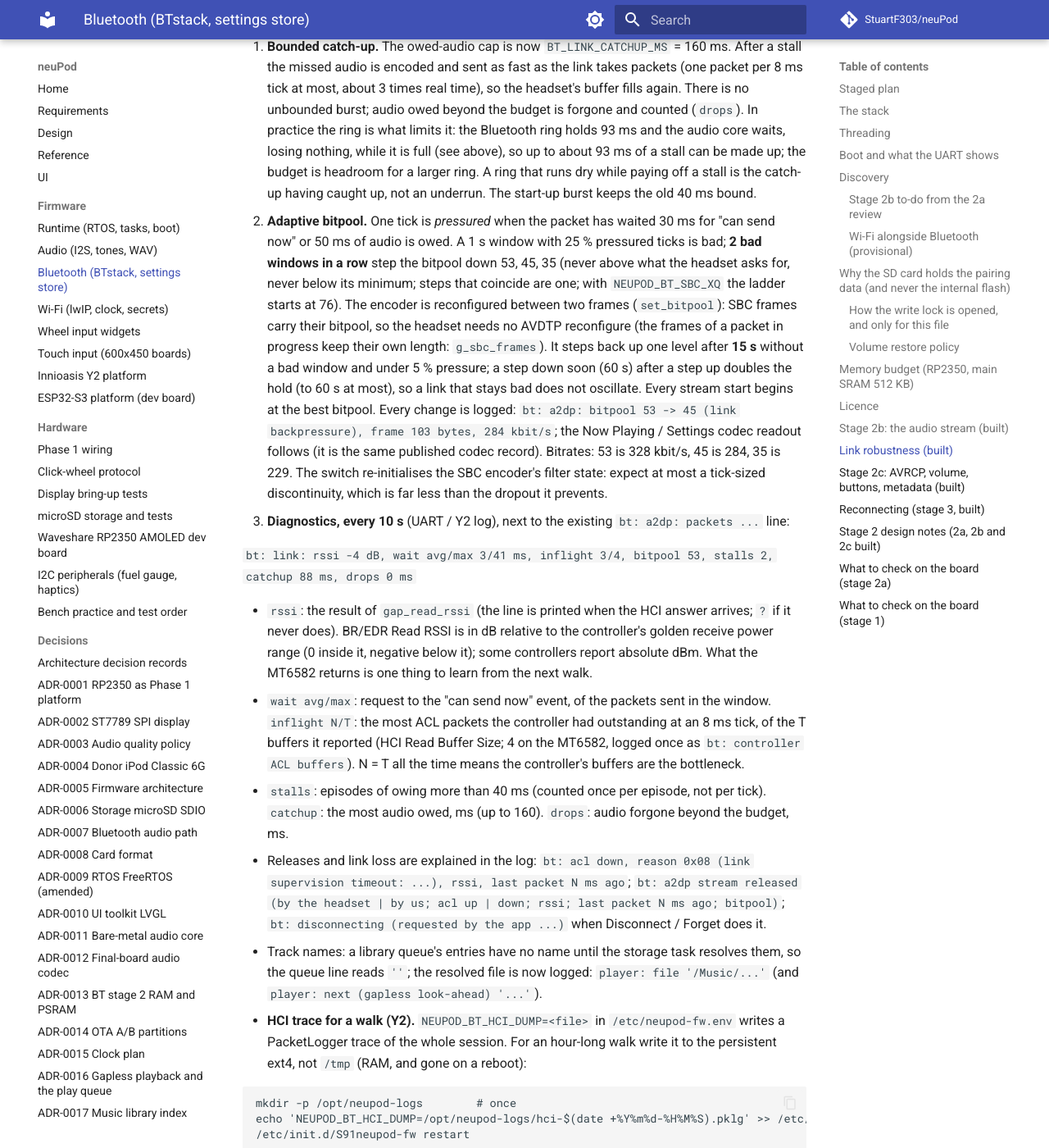
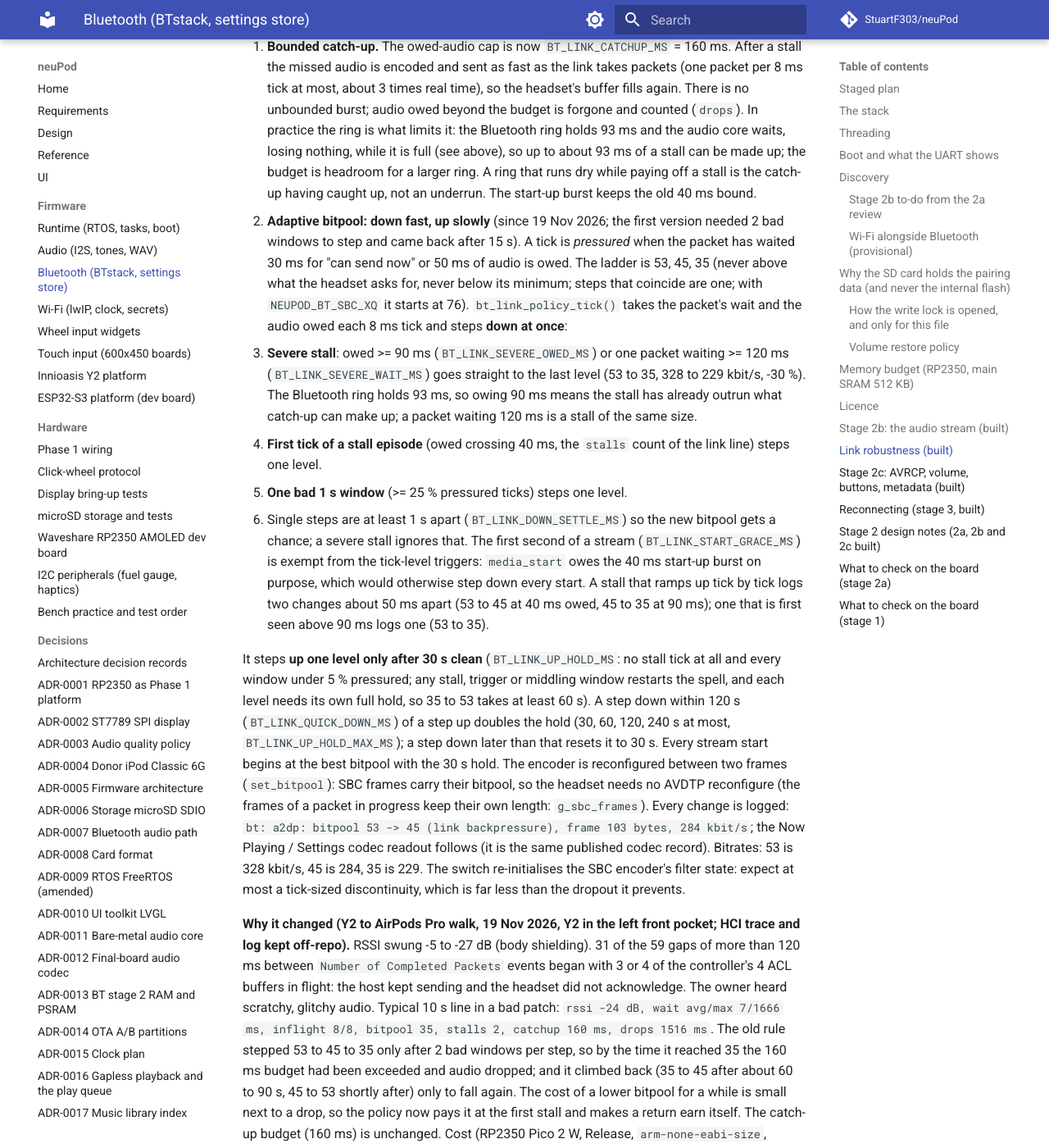
Before and after one commit to StuartF303/neuPod, an MkDocs documentation site: the page built from docs/bluetooth.md, in a window 1280 px wide and 1400 px high, scrolled down 18425 px. Shown: the whole window at 82% size. Built offline with MkDocs 1.6.1 and Material for MkDocs 9.7.7, drawn with Linux system fonts in a browser that asks for light colours; comment, search, counter and statistics services are not loaded; some of the changed text lies outside the part shown.

Commit message:
docs: bitpool policy (down fast, up slowly), 19 Nov walk evidence, bench walk step
Co-Authored-By: Claude Opus 5.5 <noreply@anthropic.com>
Claude-Session: https://claude.ai/code/session_01NfmAnVDjnzfgW3yKGmiHZv

```diff
--- a/docs/bluetooth.md
+++ b/docs/bluetooth.md
@@ -388,11 +388,25 @@ The rings add nothing (shared store). The stack of BTstack's worker (6 KB) now a
 1. **Bounded catch-up.** The owed-audio cap is now `BT_LINK_CATCHUP_MS` = 160 ms. After a stall the missed audio is encoded and sent as fast as the link takes packets (one packet per 8 ms tick at most, about 3 times real time), so the headset's buffer fills
    again. There is no unbounded burst; audio owed beyond the budget is forgone and counted (`drops`). In practice the ring is what limits it: the Bluetooth ring holds 93 ms and the audio core waits, losing nothing, while it is full (see above), so up to
    about 93 ms of a stall can be made up; the budget is headroom for a larger ring. A ring that runs dry while paying off a stall is the catch-up having caught up, not an underrun. The start-up burst keeps the old 40 ms bound.
-2. **Adaptive bitpool.** One tick is *pressured* when the packet has waited 30 ms for "can send now" or 50 ms of audio is owed. A 1 s window with 25 % pressured ticks is bad; **2 bad windows in a row** step the bitpool down 53, 45, 35 (never above what the headset
-   asks for, never below its minimum; steps that coincide are one; with `NEUPOD_BT_SBC_XQ` the ladder starts at 76). The encoder is reconfigured between two frames (`set_bitpool`): SBC frames carry their bitpool, so the headset needs no AVDTP reconfigure
-   (the frames of a packet in progress keep their own length: `g_sbc_frames`). It steps back up one level after **15 s** without a bad window and under 5 % pressure; a step down soon (60 s) after a step up doubles the hold (to 60 s at most), so a link that stays
-   bad does not oscillate. Every stream start begins at the best bitpool. Every change is logged: `bt: a2dp: bitpool 53 -> 45 (link backpressure), frame 103 bytes, 284 kbit/s`; the Now Playing / Settings codec readout follows (it is the same published codec record). Bitrates:
+2. **Adaptive bitpool: down fast, up slowly** (since 19 Nov 2026; the first version needed 2 bad windows to step and came back after 15 s). A tick is *pressured* when the packet has waited 30 ms for "can send now" or 50 ms of audio is owed. The ladder is 53, 45, 35 (never above what
+   the headset asks for, never below its minimum; steps that coincide are one; with `NEUPOD_BT_SBC_XQ` it starts at 76). `bt_link_policy_tick()` takes the packet's wait and the audio owed each 8 ms tick and steps **down at once**:
+   * **Severe stall**: owed >= 90 ms (`BT_LINK_SEVERE_OWED_MS`) or one packet waiting >= 120 ms (`BT_LINK_SEVERE_WAIT_MS`) goes straight to the last level (53 to 35, 328 to 229 kbit/s, -30 %). The Bluetooth ring holds 93 ms, so owing 90 ms means the stall has already outrun
+     what catch-up can make up; a packet waiting 120 ms is a stall of the same size.
+   * **First tick of a stall episode** (owed crossing 40 ms, the `stalls` count of the link line) steps one level.
+   * **One bad 1 s window** (>= 25 % pressured ticks) steps one level.
+   * Single steps are at least 1 s apart (`BT_LINK_DOWN_SETTLE_MS`) so the new bitpool gets a chance; a severe stall ignores that. The first second of a stream (`BT_LINK_START_GRACE_MS`) is exempt from the tick-level triggers: `media_start` owes the 40 ms start-up burst on purpose, which
+     would otherwise step down every start. A stall that ramps up tick by tick logs two changes about 50 ms apart (53 to 45 at 40 ms owed, 45 to 35 at 90 ms); one that is first seen above 90 ms logs one (53 to 35).
+
+   It steps **up one level only after 30 s clean** (`BT_LINK_UP_HOLD_MS`: no stall tick at all and every window under 5 % pressured; any stall, trigger or middling window restarts the spell, and each level needs its own full hold, so 35 to 53 takes at least 60 s). A step down
+   within 120 s (`BT_LINK_QUICK_DOWN_MS`) of a step up doubles the hold (30, 60, 120, 240 s at most, `BT_LINK_UP_HOLD_MAX_MS`); a step down later than that resets it to 30 s. Every stream start begins at the best bitpool with the 30 s hold. The encoder is reconfigured between two frames (`set_bitpool`): SBC frames carry their bitpool, so the headset needs no AVDTP reconfigure
+   (the frames of a packet in progress keep their own length: `g_sbc_frames`). Every change is logged: `bt: a2dp: bitpool 53 -> 45 (link backpressure), frame 103 bytes, 284 kbit/s`; the Now Playing / Settings codec readout follows (it is the same published codec record). Bitrates:
    53 is 328 kbit/s, 45 is 284, 35 is 229. The switch re-initialises the SBC encoder's filter state: expect at most a tick-sized discontinuity, which is far less than the dropout it prevents.
+
+   **Why it changed (Y2 to AirPods Pro walk, 19 Nov 2026, Y2 in the left front pocket; HCI trace and log kept off-repo).** RSSI swung -5 to -27 dB (body shielding). 31 of the 59 gaps of more than 120 ms between `Number of Completed Packets` events began with 3 or 4 of the
+   controller's 4 ACL buffers in flight: the host kept sending and the headset did not acknowledge. The owner heard scratchy, glitchy audio. Typical 10 s line in a bad patch: `rssi -24 dB, wait avg/max 7/1666 ms, inflight 8/8, bitpool 35, stalls 2, catchup 160 ms, drops 1516 ms`.
+   The old rule stepped 53 to 45 to 35 only after 2 bad windows per step, so by the time it reached 35 the 160 ms budget had been exceeded and audio dropped; and it climbed back (35 to 45 after about 60 to 90 s, 45 to 53 shortly after) only to fall again. The cost of a lower
+   bitpool for a while is small next to a drop, so the policy now pays it at the first stall and makes a return earn itself. The catch-up budget (160 ms) is unchanged. Cost (RP2350 Pico 2 W, Release, `arm-none-eabi-size`, origin/main 2cd2adc against this change): text +256 B, bss +4 B
+   (the policy state is 32 bytes, was 28). Host test `bt_link_policy` replays the walk's patterns (single stalls, severe and ramping stalls, settle, start grace, bad windows, the oscillation and its back-off, a 10-minute walk with at most 6 changes and no rise within 30 s of a fall).
 3. **Diagnostics, every 10 s** (UART / Y2 log), next to the existing `bt: a2dp: packets ...` line:
 
    `bt: link: rssi -4 dB, wait avg/max 3/41 ms, inflight 3/4, bitpool 53, stalls 2, catchup 88 ms, drops 0 ms`
@@ -413,7 +427,7 @@ The rings add nothing (shared store). The stack of BTstack's worker (6 KB) now a
 
 **Cost (RP2350, Release, `arm-none-eabi-size` on `neupod.elf`, origin/main 701c8f2 against this change):** `text` 1,411,808 to 1,415,144 B (**+3,336 B**), `bss` 499,876 to 499,948 B (**+72 B**: link statistics, the policy state, the encoder's saved settings). Free SRAM about 5.6 KB before, 72 B less now. The core-1 closure check is green (Release and Debug); nothing here is reachable from core 1, and the Y2's BTstack thread still makes no RTOS call (the HCI trace flusher is a plain pthread using `fsync`).
 
-**What to watch on the next walk.** `wait max` and `stalls` in the bad patches (does the catch-up refill: `catchup` up to about 90 ms, `drops` near 0?); `bitpool` stepping and the time it spends below 53 (does the headset sound better at 45, and does it step back up); `inflight` against T; the `rssi` values on a good and a bad stretch; any `acl down` with its reason; and that no `route: not playing ... suspending` appears while playing.
+**What to watch on the next walk.** `wait max` and `stalls` in the bad patches (does the catch-up refill: `catchup` up to about 90 ms, `drops` near 0?); `bitpool` stepping and the time it spends below 53 (does the headset sound better at 35 than the drops did, and does it stay down through a bad patch instead of bouncing; see [Bench](bench.md#bluetooth-walk-y2-bitpool-policy-after-19-nov-2026)); `inflight` against T; the `rssi` values on a good and a bad stretch; any `acl down` with its reason; and that no `route: not playing ... suspending` appears while playing.
 
 ## Stage 2c: AVRCP, volume, buttons, metadata (built)
 
```
Also changed, not shown: CHANGELOG.md (+1 -0 lines), docs/bench.md (+11 -0 lines).
